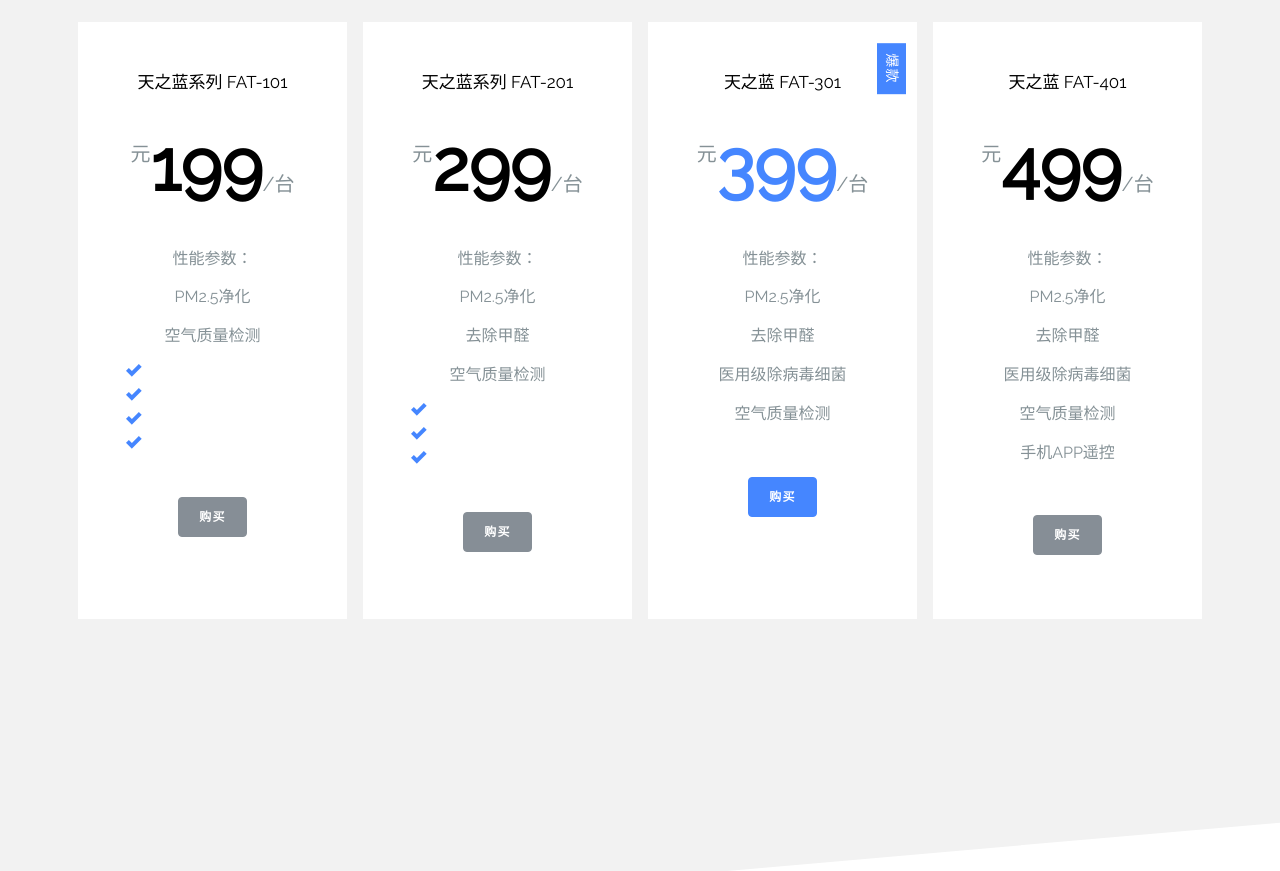
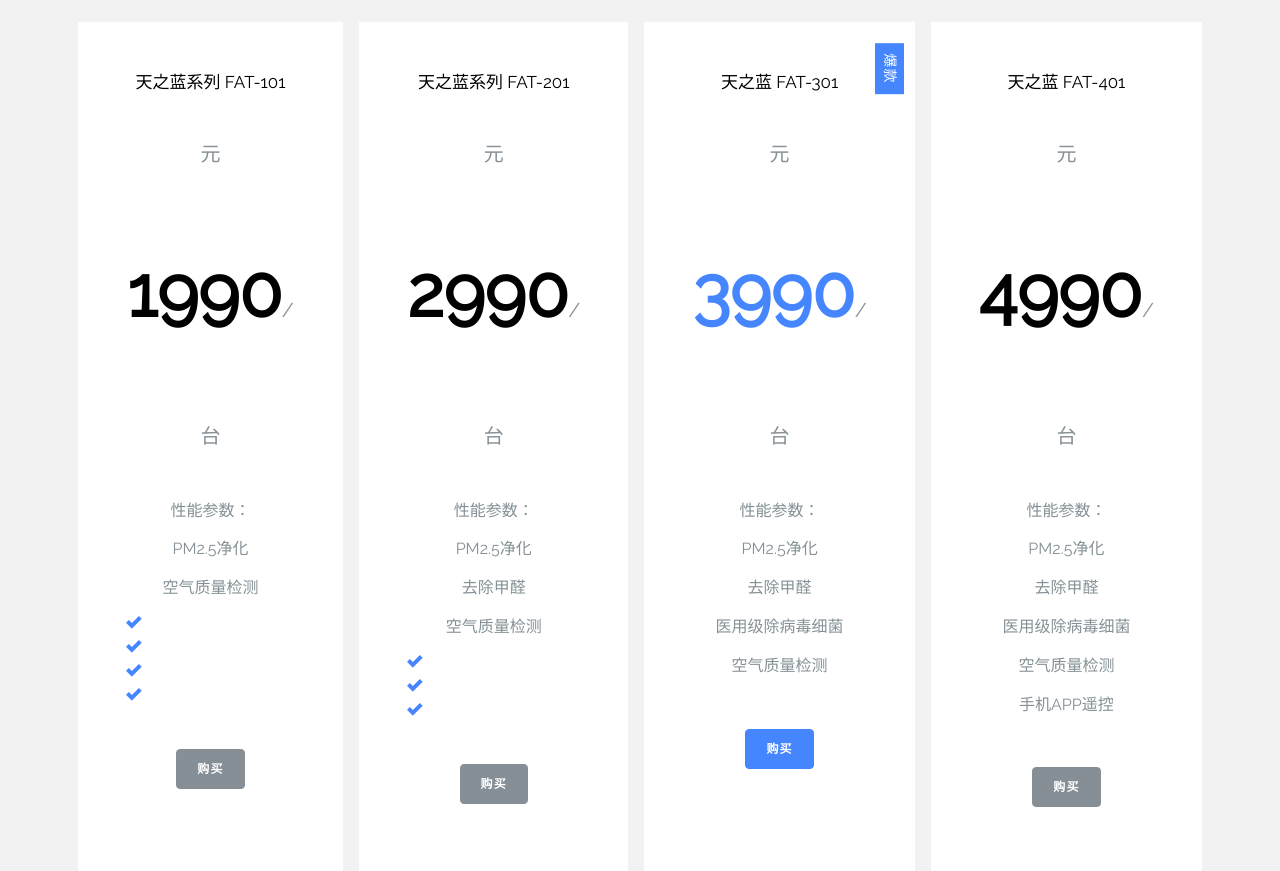
Before and after one commit to NBIcp/blueice.com, a plain HTML site: page english/index_en.html in a window 1280 px wide. Shown: the part 3780-4651 px from the top of the page. Drawn offline with Linux system fonts and the light colour scheme; files whose address does not match are found by name.

Commit message:
Signed-off-by: NBIcp <457053886@qq.com>

```diff
--- a/english/index_en.html
+++ b/english/index_en.html
@@ -221,7 +221,7 @@
           <div class="col-md bg-white p-5 m-2 text-center mb-2 ftco-animate">
             <div class="ftco-pricing">
               <h2>天之蓝系列 FAT-101</h2>
-              <p class="ftco-price-per text-center"><sup>元</sup><strong>199</strong><span>/台</span></p>
+              <p class="ftco-price-per text-center"><sup>元</sup><strong>1990</strong><span>/台</span></p>
               <ul class="list-unstyled mb-5">
                 <li>性能参数：</li>
                 <li>PM2.5净化</li>
@@ -237,7 +237,7 @@
           <div class="col-md bg-white p-5 m-2 text-center mb-2 ftco-animate">
             <div class="ftco-pricing">
               <h2>天之蓝系列 FAT-201</h2>
-              <p class="ftco-price-per text-center"><sup>元</sup><strong>299</strong><span>/台</span></p>
+              <p class="ftco-price-per text-center"><sup>元</sup><strong>2990</strong><span>/台</span></p>
               <ul class="list-unstyled mb-5">
                 <li>性能参数：</li>
                 <li>PM2.5净化</li>
@@ -255,7 +255,7 @@
             <span class="popular-text">爆款</span>
             <div class="ftco-pricing">
               <h2>天之蓝 FAT-301</h2>
-              <p class="ftco-price-per text-center"><sup>元</sup><strong class="text-primary">399</strong><span>/台</span></p>
+              <p class="ftco-price-per text-center"><sup>元</sup><strong class="text-primary">3990</strong><span>/台</span></p>
               <ul class="list-unstyled mb-5">
                 <li>性能参数：</li>
                 <li>PM2.5净化</li>
@@ -269,7 +269,7 @@
           <div class="col-md bg-white p-5 m-2 text-center mb-2 ftco-animate">
             <div class="ftco-pricing">
               <h2>天之蓝 FAT-401</h2>
-              <p class="ftco-price-per text-center"><sup>元</sup><strong>499</strong><span>/台</span></p>
+              <p class="ftco-price-per text-center"><sup>元</sup><strong>4990</strong><span>/台</span></p>
               <ul class="list-unstyled mb-5">
                 <li>性能参数：</li>
                 <li>PM2.5净化</li>
```
